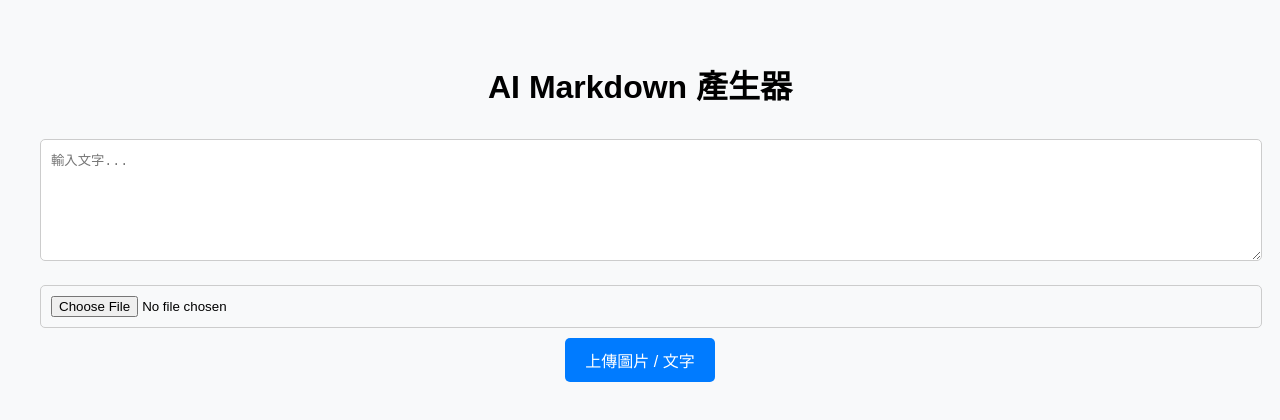
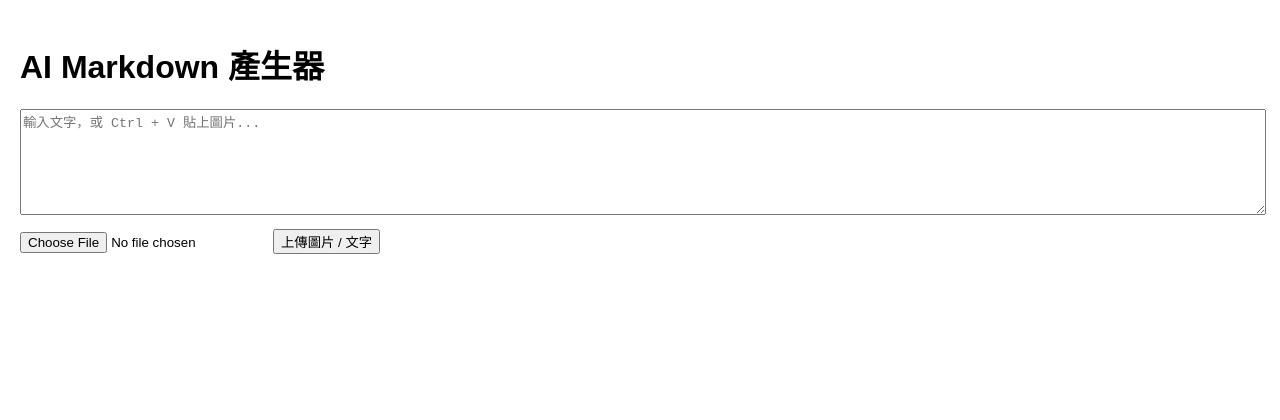
Before and after one commit to ddc0330/img2markdown, a React (Create React App) app in the folder frontend/: page / in a window 1280 px wide. Shown: the top 420 px of the page. Built offline with nearby package versions, Linux system fonts and the light colour scheme.

Commit message:
add Ctrl+V

```diff
--- a/frontend/src/App.js
+++ b/frontend/src/App.js
@@ -1,16 +1,26 @@
 import React, { useState } from "react";
 import axios from "axios";
 import ReactMarkdown from "react-markdown";
-import "./App.css";
-
 
 function App() {
-  // 🔹 狀態變數 (State) 用來存儲使用者輸入的內容
   const [image, setImage] = useState(null); // 存圖片檔案
   const [text, setText] = useState(""); // 存輸入的文字
   const [markdown, setMarkdown] = useState(""); // 存回傳的 Markdown 預覽
   const [markdownRaw, setMarkdownRaw] = useState(""); // 存回傳的 Markdown 原始碼
   const [loading, setLoading] = useState(false); // 控制 "處理中" 按鈕
+
+  // 🔹 處理 Ctrl + V 貼上圖片
+  const handlePaste = (event) => {
+    const items = event.clipboardData.items; // 取得剪貼簿的內容
+    for (const item of items) {
+      if (item.type.startsWith("image/")) {
+        const file = item.getAsFile(); // 取得圖片檔案
+        setImage(file); // 設定圖片狀態
+        alert("已貼上圖片 📸"); // 提示用戶
+        break; // 只處理第一張圖片
+      }
+    }
+  };
 
   // 🔹 上傳圖片或文字到後端
   const handleUpload = async () => {
@@ -20,27 +30,22 @@ function App() {
 
     const formData = new FormData();
 
-    // 如果有選擇圖片，加入 formData
     if (image) {
       formData.append("file", image);
     }
-
-    // 如果有輸入文字，加入 formData
     if (text.trim()) {
       formData.append("text", text);
     }
 
-    setLoading(true); // 設定為處理中，避免重複請求
-    setMarkdown("");  // 清空舊的 Markdown 預覽
-    setMarkdownRaw(""); // 清空舊的 Markdown 原始碼
+    setLoading(true);
+    setMarkdown("");
+    setMarkdownRaw("");
 
     try {
-      // 🔹 發送 API 請求到 FastAPI
       const response = await axios.post("http://127.0.0.1:8000/upload/", formData, {
         headers: { "Content-Type": "multipart/form-data" },
       });
 
-      // 設定回傳的 Markdown 預覽與原始碼
       setMarkdown(response.data.markdown_preview);
       setMarkdownRaw(response.data.markdown_raw);
     } catch (error) {
@@ -52,12 +57,12 @@ function App() {
   };
 
   return (
-    <div style={{ padding: "20px", fontFamily: "Arial, sans-serif" }}>
+    <div style={{ padding: "20px", fontFamily: "Arial, sans-serif" }} onPaste={handlePaste}>
       <h1>AI Markdown 產生器</h1>
 
       {/* 🔹 文字輸入框 */}
       <textarea
-        placeholder="輸入文字..."
+        placeholder="輸入文字，或 Ctrl + V 貼上圖片..."
         value={text}
         onChange={(e) => setText(e.target.value)}
         style={{ width: "100%", height: "100px", marginBottom: "10px" }}
```
